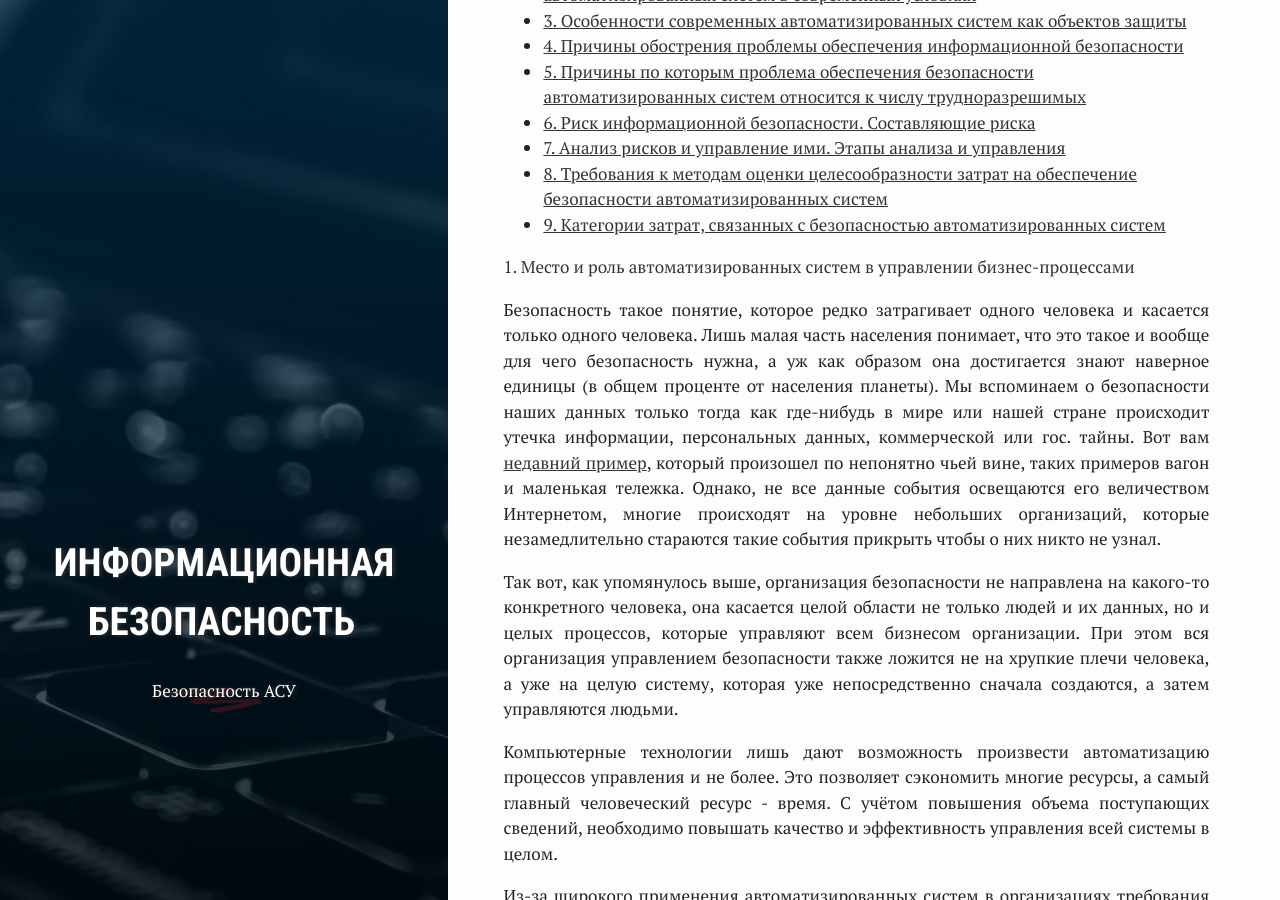
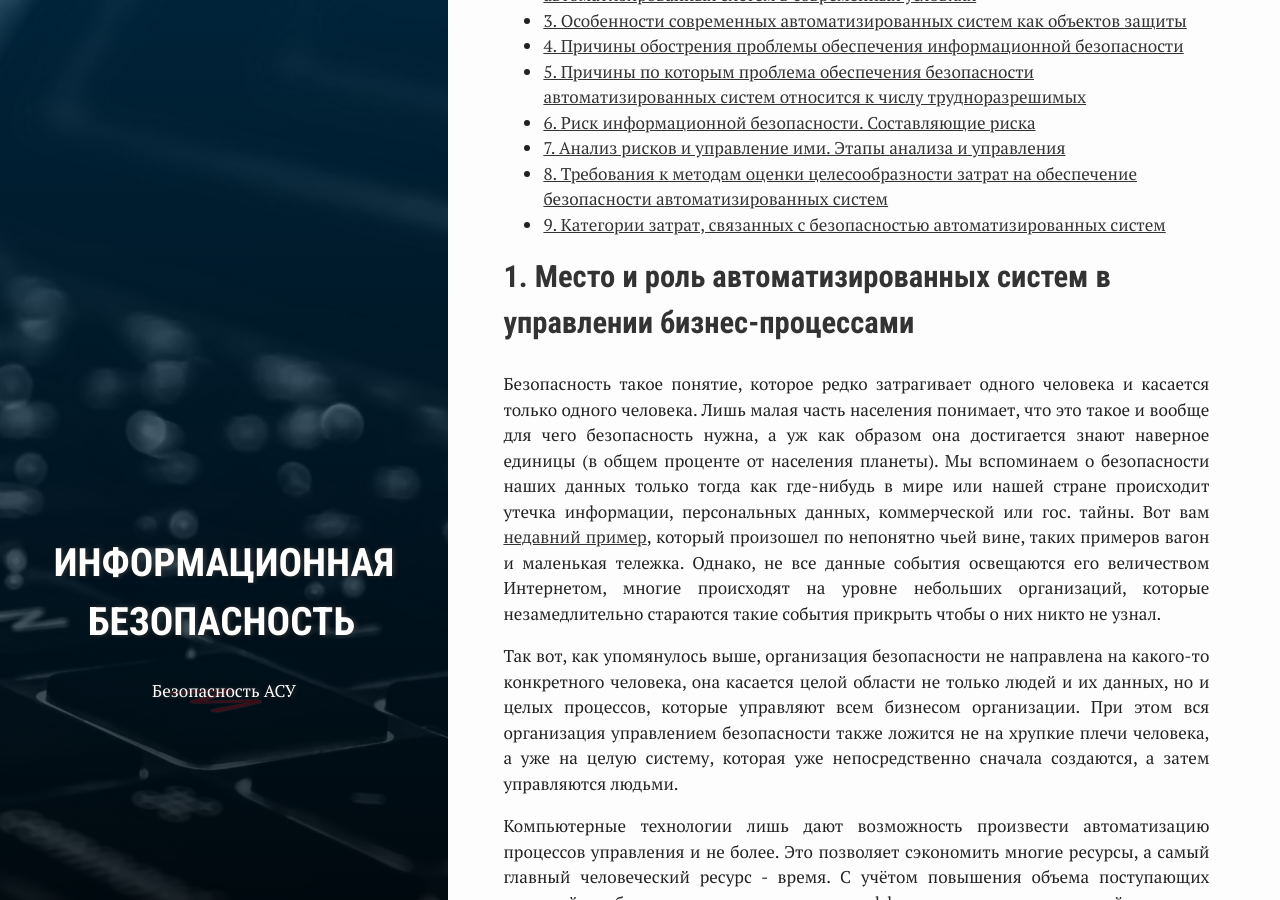
Before and after one commit to ghostmorgan/ghostmorgan.github.io, a Jekyll site: the page built from _posts/2019-10-11-inform_security_1_1.md, in a window 1280 px wide and 900 px high, scrolled down 1382 px. Built offline with Jekyll 4.4.1, drawn with Linux system fonts in a browser that asks for light colours; nearby versions of some CDN libraries; comment, search, counter and statistics services are not loaded.

```diff
--- a/_posts/2019-10-11-inform_security_1_1.md
+++ b/_posts/2019-10-11-inform_security_1_1.md
@@ -47,7 +47,7 @@ comments: true
 * <a href="#8">8. Требования к методам оценки целесообразности затрат на обеспечение безопасности автоматизированных систем</a>
 * <a href="#9">9. Категории затрат, связанных с безопасностью автоматизированных систем</a>
 
-<a name="#1">1. Место и роль автоматизированных систем в управлении бизнес-процессами</a>
+<h2><a name="#1">1. Место и роль автоматизированных систем в управлении бизнес-процессами</a></h2>
 
 Безопасность такое понятие, которое редко затрагивает одного человека и касается только одного человека. Лишь малая часть населения понимает, что это такое и вообще для чего безопасность нужна, а уж как образом она достигается знают наверное единицы (в общем проценте от населения планеты). Мы вспоминаем о безопасности наших данных только тогда как где-нибудь в мире или нашей стране происходит утечка информации, персональных данных, коммерческой или гос. тайны. Вот вам [недавний пример](https://meduza.io/news/2019/10/03/kommersant-dannye-60-millionov-klientov-sberbanka-utekli-v-set "Утечка 60 млн. карт в Сбербанке"), который произошел по непонятно чьей вине, таких примеров вагон и маленькая тележка. Однако, не все данные события освещаются его величеством Интернетом, многие происходят на уровне небольших организаций, которые незамедлительно стараются такие события прикрыть чтобы о них никто не узнал.
 
```
